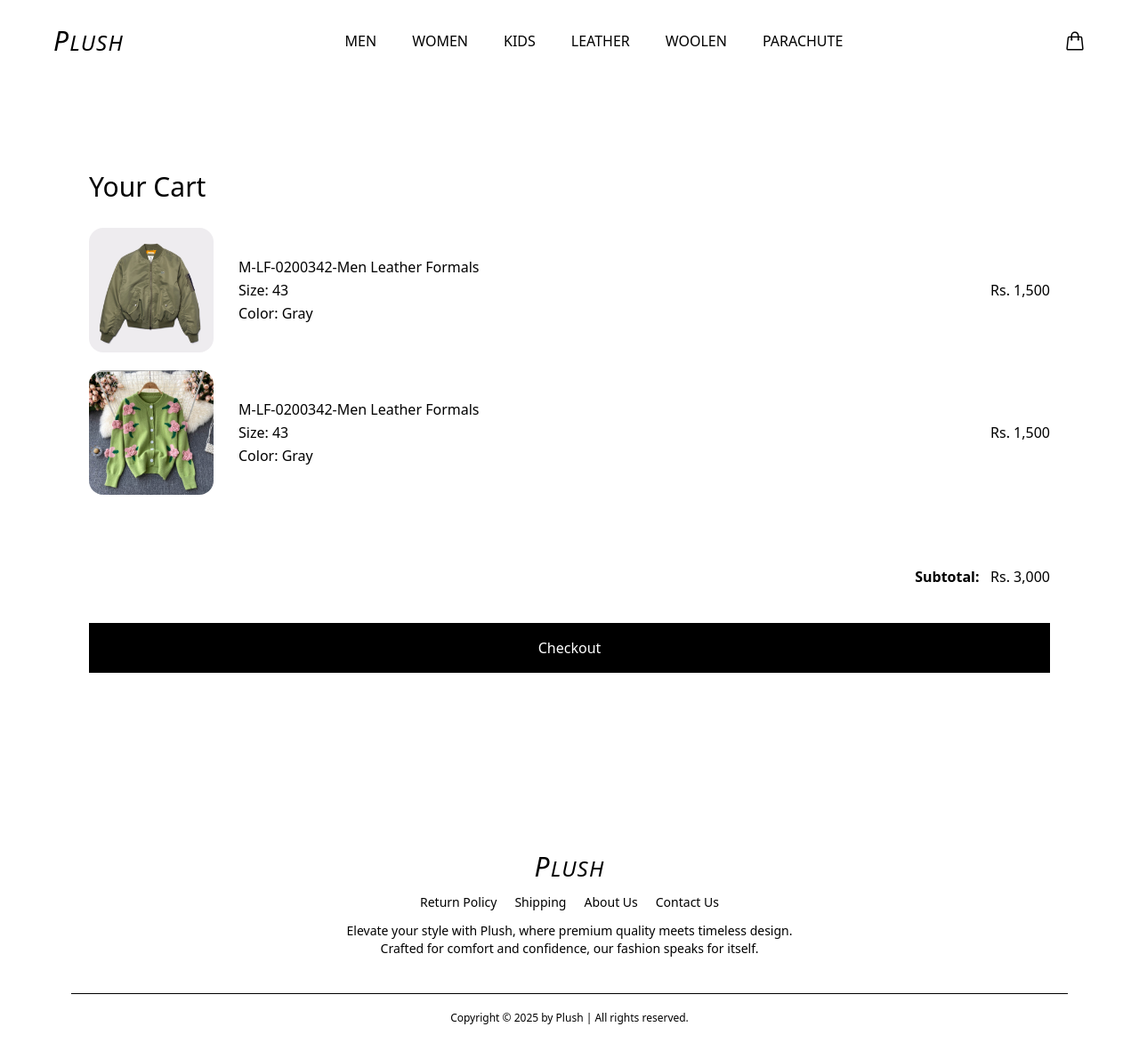
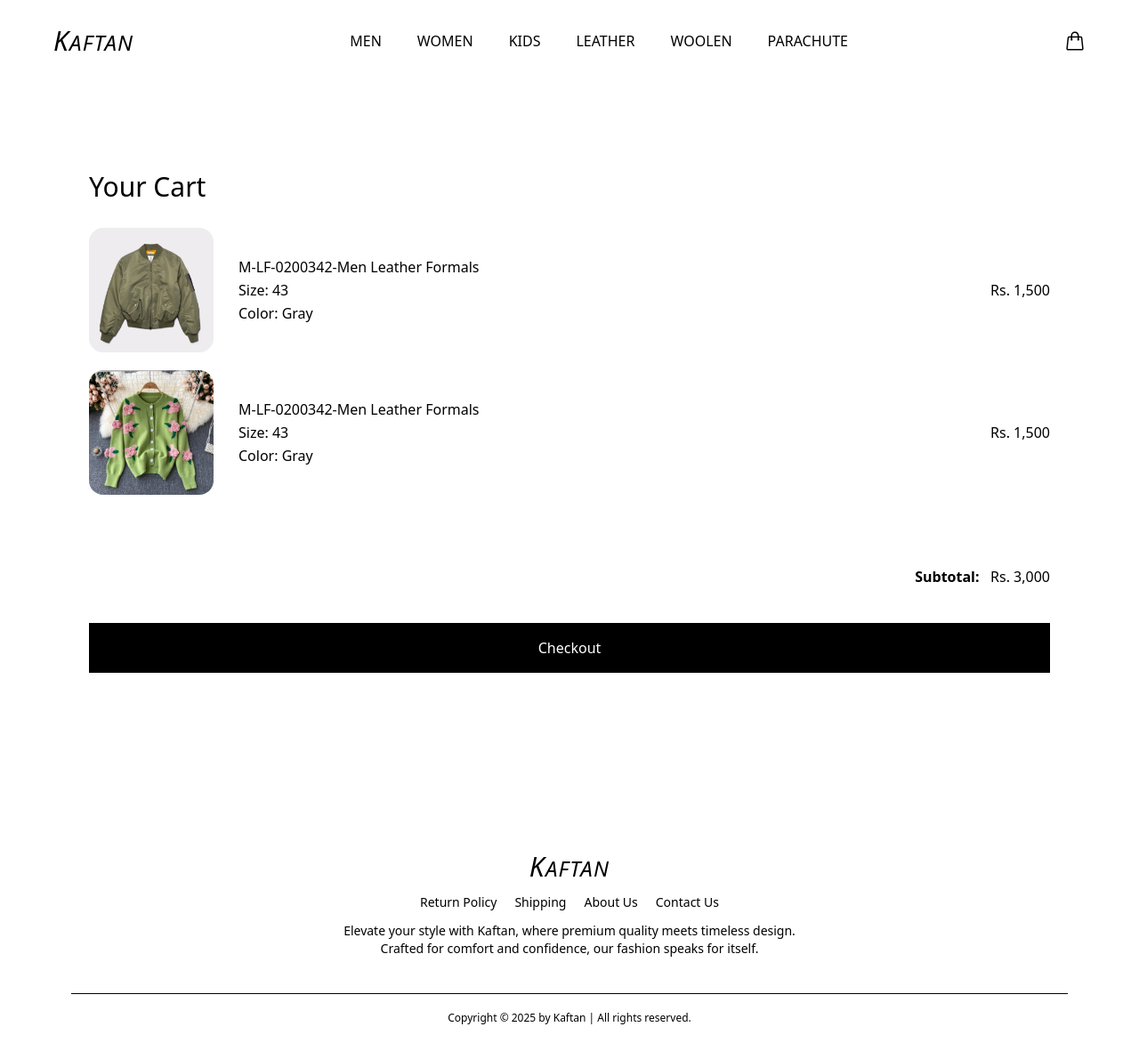
Before and after one commit to pakodev43/Jacketers, a React (Vite) app: page /cart in a window 1280 px wide. Shown: the whole page at 89% size. Built offline with nearby package versions, Linux system fonts and the light colour scheme; a web font is replaced by a local one.

Commit message:
Minor Update

```diff
--- a/index.html
+++ b/index.html
@@ -17,9 +17,9 @@
     <meta name="author" content="Pakodev | pakodev.info@gmail.com">
 
     <!-- Title -->
-    <title>Plush - Wear the Peace</title>
+    <title>Kaftan - Wear the Peace</title>
     <meta name="description" content="The clothing for everyone.">
-    <meta name="keywords" content="plush, clothing, jacket, sweater, khadar">
+    <meta name="keywords" content="kaftan, clothing, jacket, sweater, khadar">
 
     <!-- Fonts "Poppins" and "Mrs Saint Delafield" -->
     <link rel="preconnect" href="https://fonts.googleapis.com">
--- a/package.json
+++ b/package.json
@@ -1,5 +1,5 @@
 {
-  "name": "plush",
+  "name": "kaftan",
   "private": true,
   "version": "0.0.0",
   "type": "module",
--- a/src/components/Footer.jsx
+++ b/src/components/Footer.jsx
@@ -6,7 +6,7 @@ function Footer() {
 
       <div className='w-fit mx-auto mb-10 px-5'>
         <div className="mb-3 w-fit mx-auto flex gap-1.5 items-center">
-          <div><Link to='/wears' className='text-xl md:text-2xl uppercase tracking-wider italic'><span className='text-2xl md:text-3xl'>P</span>lush</Link></div>
+          <div><Link to='/wears' className='text-xl md:text-2xl uppercase tracking-wider italic'><span className='text-2xl md:text-3xl'>K</span>aftan</Link></div>
         </div>
         <div className="mb-3 w-fit mx-auto">
             <ul className="flex flex-wrap gap-5 items-center text-sm">
@@ -16,13 +16,13 @@ function Footer() {
                 <li><Link to="/" className="hover:text-black-300">Contact Us</Link></li>
             </ul>
         </div>
-        <p className="md:max-w-130 text-xs md:text-sm">Elevate your style with Plush, where premium quality meets timeless design. Crafted for comfort and confidence, our fashion speaks for itself.</p>
+        <p className="md:max-w-130 text-xs md:text-sm">Elevate your style with Kaftan, where premium quality meets timeless design. Crafted for comfort and confidence, our fashion speaks for itself.</p>
       </div>
 
       <div className='mx-20 h-[.1px] bg-black'></div>
 
       <div className='py-5 px-5 md:px-30 text-center text-xs'>
-        <p>Copyright © 2025 by Plush | All rights reserved.</p>
+        <p>Copyright © 2025 by Kaftan | All rights reserved.</p>
       </div>
     </footer>
   )
--- a/src/components/Header.jsx
+++ b/src/components/Header.jsx
@@ -9,7 +9,7 @@ function Header() {
   return (
     <header className='px-2.5 md:px-15 py-3 md:py-7 flex items-center justify-between w-full'>
       {/* <div><img src={logo} className='w-7.5 md:w-10' alt="Layered Up" /></div> */}
-      <div><Link to="/" className='text-lg md:text-2xl uppercase tracking-wider italic'><span className='text-2xl md:text-3xl'>P</span>lush</Link></div>
+      <div><Link to="/" className='text-lg md:text-2xl uppercase tracking-wider italic'><span className='text-2xl md:text-3xl'>K</span>aftan</Link></div>
 
       <nav className={topNav ? 'block fixed top-0 right-0 h-full w-80 md:w-full bg-white z-1' : 'hidden md:block'}>
         <ul className="flex gap-4 md:gap-10 uppercase text-2xl md:text-base flex-col md:flex-row pt-23 px-10 md:p-0">
--- a/src/main.jsx
+++ b/src/main.jsx
@@ -9,12 +9,16 @@ import Products from "./pages/Products";
 import ProductIndividual from './pages/ProductIndividual';
 import Cart from "./pages/Cart";
 
+import productImage01 from './assets/productImage01.webp'
+import productImage02 from './assets/productImage02.webp'
+
 createRoot(document.getElementById('root')).render(
   <StrictMode>
     <BrowserRouter>
         <Routes>
             <Route index element={<Home />} />
-            <Route path="/wears" element={<Products />} />
+            <Route path="/wears/men" element={<Products productImage01={ productImage02 } />} />
+            <Route path="/wears/women" element={<Products productImage01={ productImage01 } />} />
             <Route path="/jacket" element={<ProductIndividual />} />
             <Route path="/cart" element={<Cart />} />
         </Routes>
--- a/src/pages/Products.jsx
+++ b/src/pages/Products.jsx
@@ -5,10 +5,7 @@ import Header from '../components/Header.jsx'
 import Product from '../components/Product.jsx'
 import Footer from '../components/Footer.jsx'
 
-import productImage01 from '../assets/productImage01.webp'
-import productImage02 from '../assets/productImage02.webp'
-
-const Products = () => {
+const Products = ({ productImage01 }) => {
     return (
         <>
             <Header />
```
Also changed, not shown: 2 other files (tests, documents, lock files or other folders).
